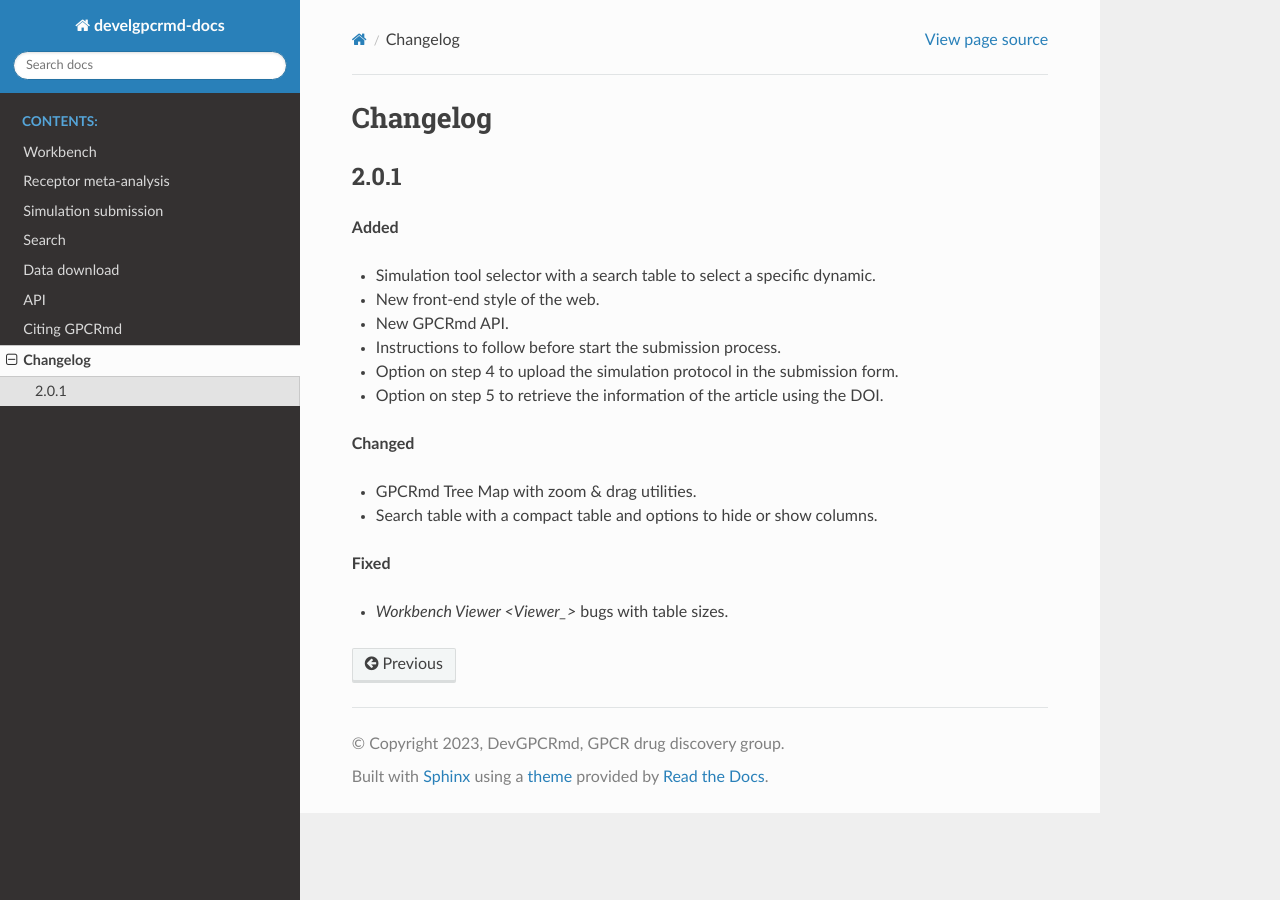
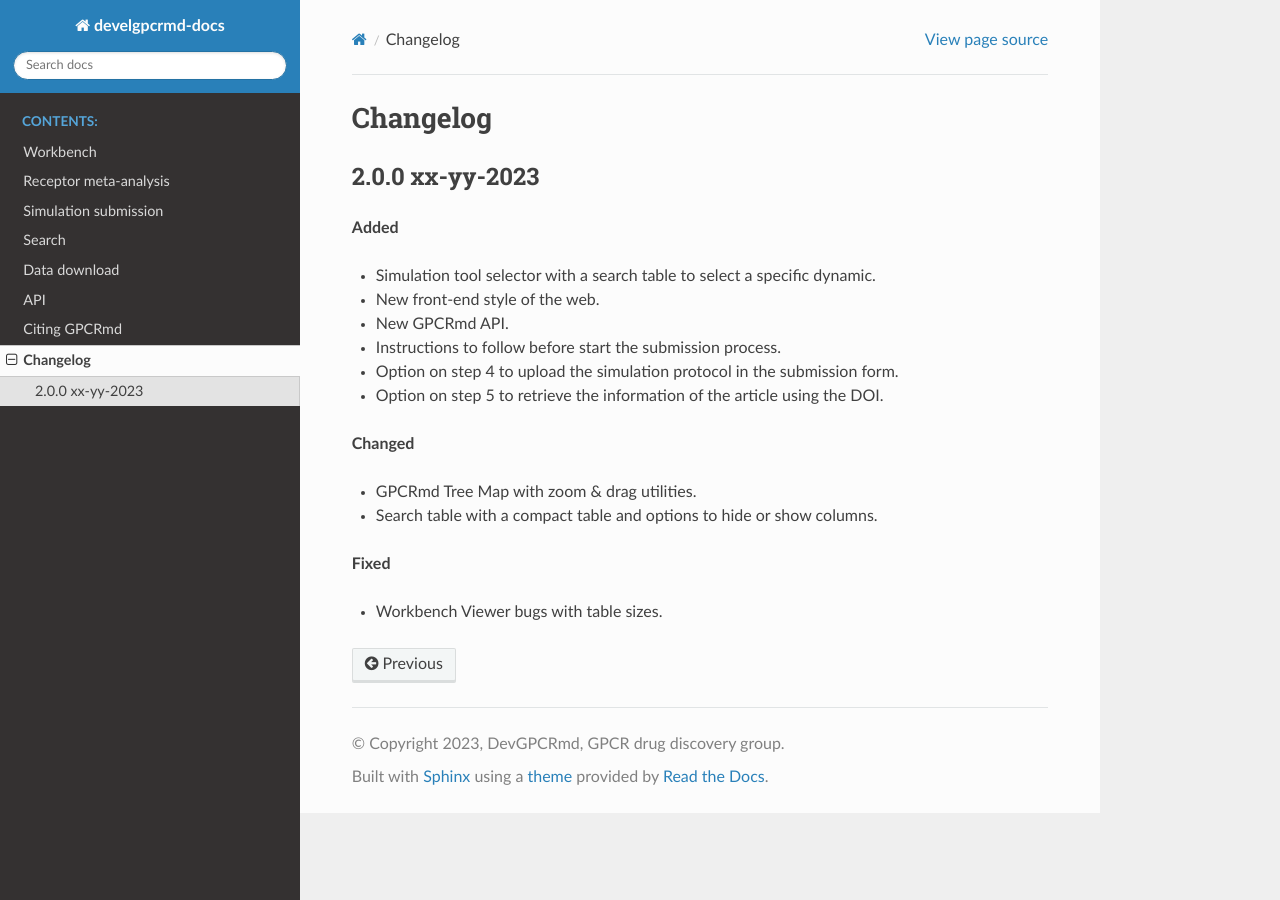
Before and after one commit to GPCRmd/develgpcrmd-docs, a Sphinx documentation site: the page built from source/changelog.rst, in a window 1280 px wide. Built offline with Sphinx 7.4.7 and the Read the Docs theme 2.0.0, drawn with Linux system fonts in a browser that asks for light colours.

Commit message:
Changelog

```diff
--- a/source/changelog.rst
+++ b/source/changelog.rst
@@ -4,7 +4,7 @@ Changelog
 .. toctree::
     :maxdepth: 1
 
-2.0.1
+2.0.0 xx-yy-2023
 *****************
 
 **Added**
@@ -23,4 +23,4 @@ Changelog
 
 **Fixed**
 
-* `Workbench Viewer <Viewer_>` bugs with table sizes.
+* Workbench Viewer bugs with table sizes.
--- a/source/conf.py
+++ b/source/conf.py
@@ -9,7 +9,7 @@
 project = 'develgpcrmd-docs'
 copyright = '2023, DevGPCRmd, GPCR drug discovery group'
 author = 'DevGPCRmd'
-release = '2.0.1'
+release = '2.0.0'
 
 # -- General configuration ---------------------------------------------------
 # https://www.sphinx-doc.org/en/master/usage/configuration.html#general-configuration
```
